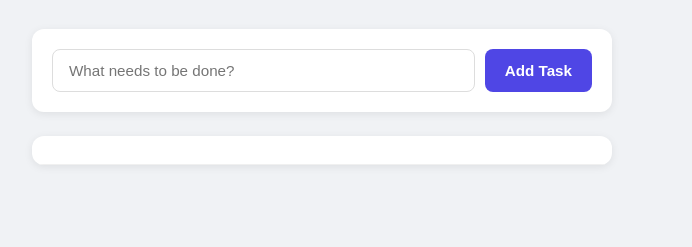
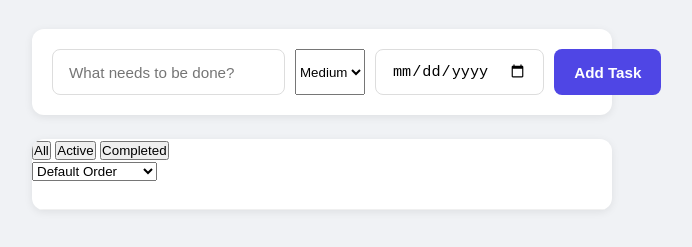
Before and after one commit to dipika-achtani/codemie-capstone, a website: page public/index.html in a window 1280 px wide. Shown: the part 107-354 px from the top of the page, without its empty margins (318-1010 px from the left). Drawn offline with Linux system fonts and the light colour scheme; no server answers.

Commit message:
[CC-116] Phase 3: Add priority select, due-date input, filter controls, sort dropdown to HTML

```diff
--- a/public/index.html
+++ b/public/index.html
@@ -22,11 +22,29 @@
           autocomplete="off"
           maxlength="200"
         />
+        <select id="task-priority">
+          <option value="High">High</option>
+          <option value="Medium" selected>Medium</option>
+          <option value="Low">Low</option>
+        </select>
+        <input type="date" id="task-due-date" />
         <button type="submit">Add Task</button>
       </form>
     </section>
 
     <section class="task-list">
+      <div class="task-controls">
+        <div class="filter-controls">
+          <button type="button" data-filter="all" class="active">All</button>
+          <button type="button" data-filter="active">Active</button>
+          <button type="button" data-filter="completed">Completed</button>
+        </div>
+        <select id="sort-control">
+          <option value="default">Default Order</option>
+          <option value="priority">Sort by Priority</option>
+          <option value="due_date">Sort by Due Date</option>
+        </select>
+      </div>
       <div id="task-count" class="task-count"></div>
       <ul id="tasks"></ul>
       <p id="empty-msg" class="empty-msg hidden">No tasks yet. Add one above!</p>
```
